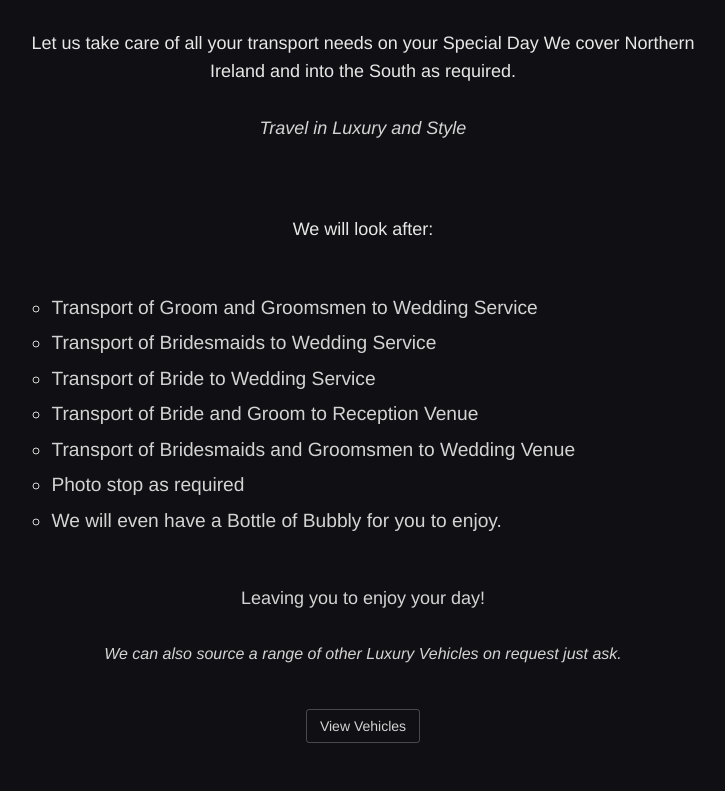
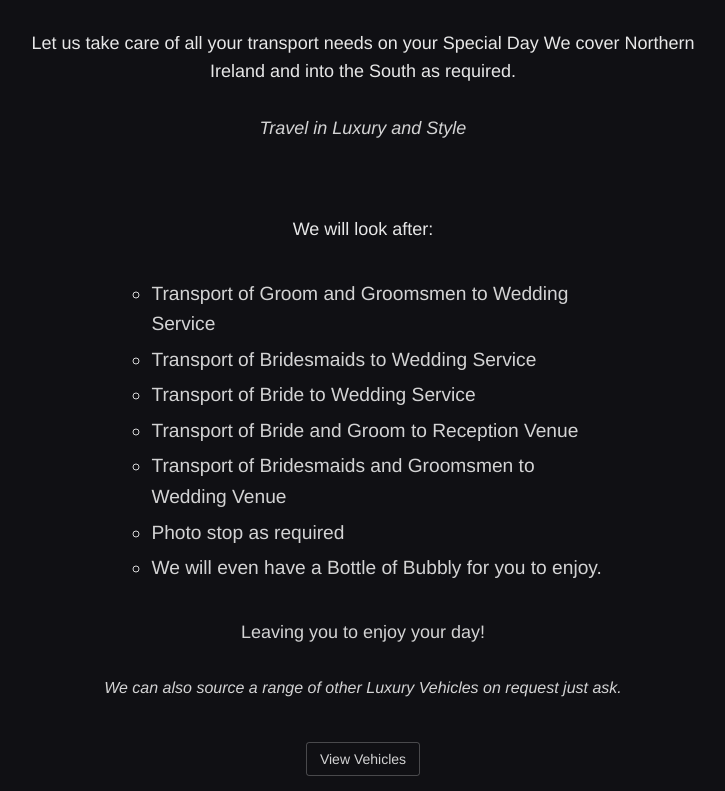
Before and after one commit to ryan-richards/thchauffeur, a Vue app: page /weddings in a window 1280 px wide. Shown: the part 573-1364 px from the top of the page, without its empty margins (277-1002 px from the left). Built offline with nearby package versions, Linux system fonts and the light colour scheme; what @vueuse/head would draw is missing.

Commit message:
dialog changed title

```diff
--- a/src/views/AirportTransfers.vue
+++ b/src/views/AirportTransfers.vue
@@ -40,7 +40,7 @@
 </n-space>
 
 <n-modal v-model:show="showModal"
-:mask-closable="false" preset="dialog" title="Current Fleet"
+:mask-closable="false" preset="dialog" title="Available Vehicles"
 :show-icon="false" :on-close="unlock"
 >
     <ImageSlider />
--- a/src/views/Executive.vue
+++ b/src/views/Executive.vue
@@ -44,7 +44,7 @@ journey getting you there on time and fully refreshed.</n-text>
 </n-space>
 
 <n-modal v-model:show="showModal"
-:mask-closable="false" preset="dialog" title="Current Fleet"
+:mask-closable="false" preset="dialog" title="Available Vehicles"
 :show-icon="false" :on-close="unlock"
 >
     <ImageSlider />
--- a/src/views/PrivateHire.vue
+++ b/src/views/PrivateHire.vue
@@ -41,7 +41,7 @@
 </n-space>
 
 <n-modal v-model:show="showModal"
-:mask-closable="false" preset="dialog" title="Current Fleet"
+:mask-closable="false" preset="dialog" title="Available Vehicles"
 :show-icon="false" :on-close="unlock"
 >
     <ImageSlider />
--- a/src/views/Weddings.vue
+++ b/src/views/Weddings.vue
@@ -20,11 +20,11 @@ We cover Northern Ireland and into the South as required.</n-h3>
 </n-space>
 
 <n-h3 class="center" style="text-align:left;max-width:700px;">We will look after:</n-h3>
-<n-space class="center" style="max-width:700px;padding:24px;">
+<n-space class="center" style="max-width:500px;padding:10px;">
 
       <n-ol
         style="
-          max-width: 700px;
+          max-width: 500px;
           text-align: left;
           list-style: circle;
           font-size: 1.2rem;
@@ -56,7 +56,7 @@ We cover Northern Ireland and into the South as required.</n-h3>
 </n-space>
 
 <n-modal v-model:show="showModal"
-:mask-closable="false" preset="dialog" title="Current Fleet"
+:mask-closable="false" preset="dialog" title="Available Vehicles"
 :show-icon="false" :on-close="unlock"
 >
     <ImageSlider />
```
